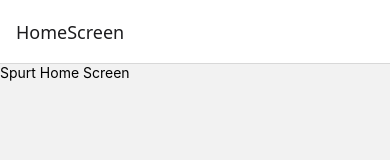
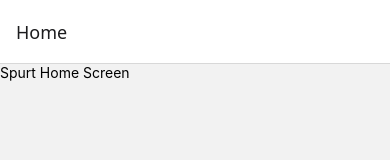
Before and after one commit to dgomie/spurt, a React Native app: screen / in a window 390 px wide. Shown: the top 160 px of the page. Built offline with nearby package versions, Linux system fonts and the light colour scheme.

Commit message:
add screens to stack navigator

```diff
--- a/App.js
+++ b/App.js
@@ -3,6 +3,8 @@ import { StyleSheet, Text, View } from 'react-native';
 import { NavigationContainer } from '@react-navigation/native';
 import { createNativeStackNavigator } from '@react-navigation/native-stack';
 import HomeScreen from './screens/HomeScreen';
+import SpurtScreen from './screens/SpurtScreen';
+import LibraryScreen from './screens/LibraryScreen';
 
 const Stack = createNativeStackNavigator();
 
@@ -12,7 +14,9 @@ export default function App() {
       <StatusBar style="auto" />
       <NavigationContainer>
         <Stack.Navigator>
-          <Stack.Screen name="HomeScreen" component={HomeScreen} />
+          <Stack.Screen name="Home" component={HomeScreen} />
+          <Stack.Screen name="Spurt" component={SpurtScreen} />
+          <Stack.Screen name="Library" component={LibraryScreen} />
         </Stack.Navigator>
       </NavigationContainer>
     </>
```
